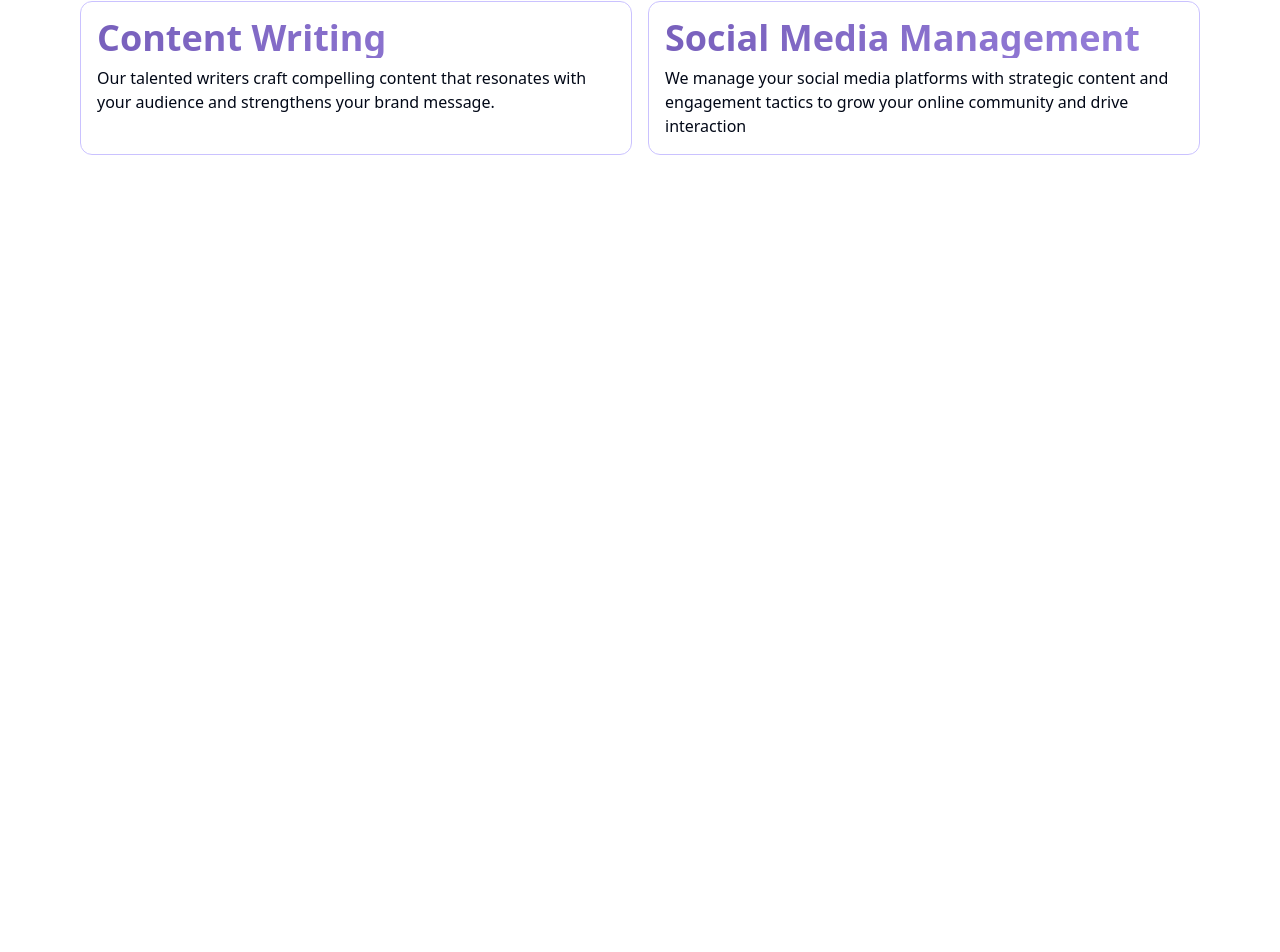
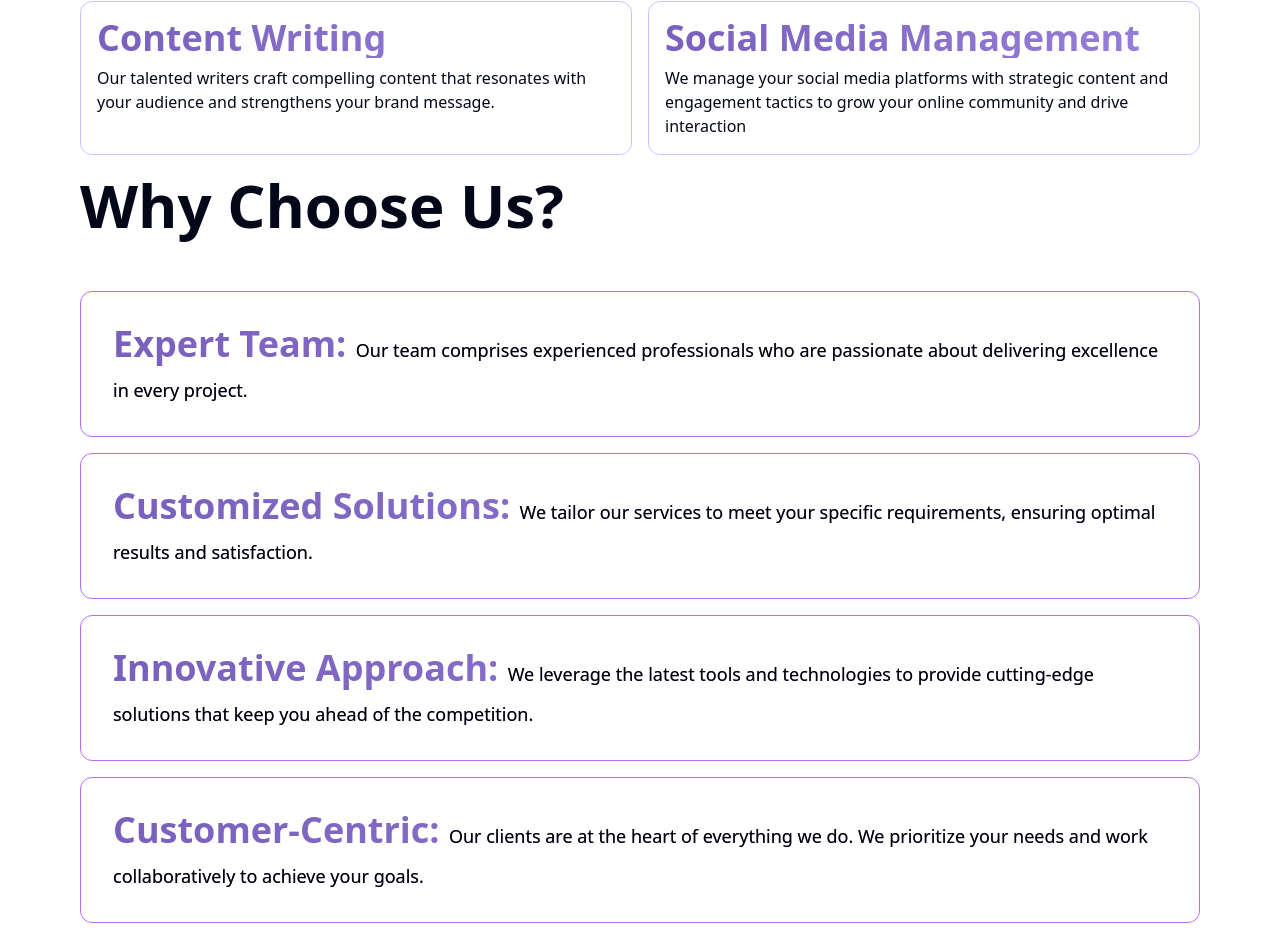
Before and after one commit to josephjamolod/team-portfolio, a Next.js app: page / in a window 1280 px wide. Shown: the part 1091-2043 px from the top of the page. Before the commit the page ends 1266 px from the top, so only its background shows below. Built offline with nearby package versions, Linux system fonts and the light colour scheme.

Commit message:
complete why-choose-us section

```diff
--- a/app/page.tsx
+++ b/app/page.tsx
@@ -1,12 +1,16 @@
+import ChooseUs from "@/components/main-components/chooseUs";
 import Home from "@/components/main-components/home";
 import Services from "@/components/main-components/services";
+import TeamMVC from "@/components/main-components/teamMVC";
 
 export default function Main() {
   return (
     <main className="h-auto ">
-      <div className="  min-h-[800px] ">
+      <div>
         <Home />
         <Services />
+        <ChooseUs />
+        <TeamMVC />
       </div>
     </main>
   );
--- /dev/null
+++ b/components/main-components/chooseUs.tsx
@@ -0,0 +1,54 @@
+interface whyChooseUsTpye {
+  text: string;
+  description: string;
+}
+
+const messages: whyChooseUsTpye[] = [
+  {
+    text: "Expert Team:",
+    description:
+      "Our team comprises experienced professionals who are passionate about delivering excellence in every project.",
+  },
+  {
+    text: "Customized Solutions:",
+    description:
+      "We tailor our services to meet your specific requirements, ensuring optimal results and satisfaction.",
+  },
+  {
+    text: "Innovative Approach:",
+    description:
+      "We leverage the latest tools and technologies to provide cutting-edge solutions that keep you ahead of the competition.",
+  },
+  {
+    text: "Customer-Centric:",
+    description:
+      "Our clients are at the heart of everything we do. We prioritize your needs and work collaboratively to achieve your goals.",
+  },
+];
+
+export default function ChooseUs() {
+  return (
+    <div className="flex flex-col justify-center  pb-10 gap-y-10 ">
+      <h1 className="text-4xl md:text-5xl lg:text-6xl font-bold leading-tight px-20">
+        Why Choose Us?
+      </h1>
+      <ul className="text-xl list-disc list-inside space-y-2  p-4 flex flex-col gap-y-2 w-full px-20">
+        {messages.map((message, index) => {
+          return (
+            <li
+              key={index}
+              className="text-[#b071ec] border border-[#b071ec] rounded-xl p-8 flex flex-col gap-y-2"
+            >
+              <span className="font-bold text-4xl bg-gradient-to-r from-[#7860BC] to-[#9880DC] bg-clip-text text-transparent">
+                {message.text}{" "}
+                <span className="font-normal text-lg text-black">
+                  {message.description}
+                </span>
+              </span>
+            </li>
+          );
+        })}
+      </ul>
+    </div>
+  );
+}
```
